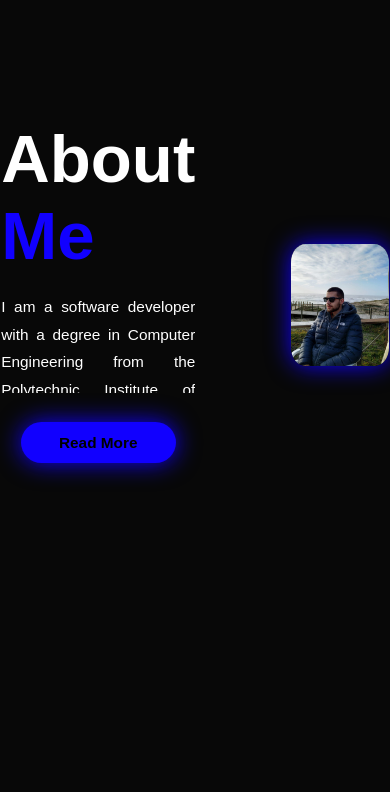
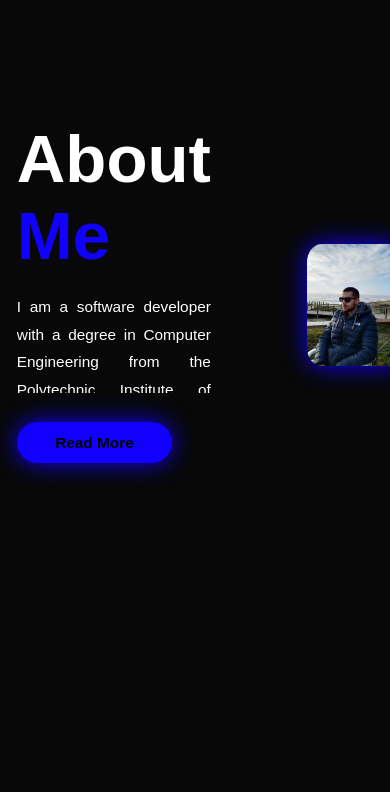
Before and after one commit to TiagoFelix92/Website, a plain HTML site: page index.html in a window 390 px wide. Shown: the part 960-1752 px from the top of the page. Drawn offline with nearby package versions, Linux system fonts and the light colour scheme.

Commit message:
Corrigir texto

```diff
--- a/index.html
+++ b/index.html
@@ -31,7 +31,7 @@
             </div>
         </div>
         <div class="home-img">
-            <img src="Tiago2.png" alt="Minha Foto">
+            <img src="TIAGOT.jpeg" alt="Minha Foto">
         </div>
     </section>
 
--- a/styles.css
+++ b/styles.css
@@ -671,4 +671,11 @@ box-shadow: 0 0 25px transparent;
     .skills-content h6 {
         font-size: 1.4rem;
     }
+
 }
+@media (max-width: 768px) {
+    .about-content {
+        padding-left: 10%;
+        text-align: left;
+    }
+}
```
